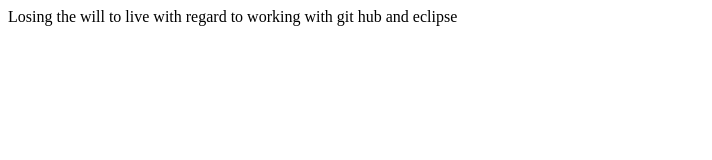
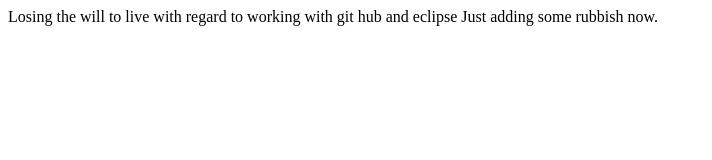
Before and after one commit to xaviermoore/gitwebtest2, a plain HTML site: page WebContent/index.html in a window 1280 px wide. Shown: the whole page, without its empty margins (0-712 px from the left). Drawn offline with Linux system fonts and the light colour scheme.

Commit message:
Added some more lines
Just added a little more text.

```diff
--- a/WebContent/index.html
+++ b/WebContent/index.html
@@ -8,5 +8,7 @@
 
 Losing the will to live with regard to working with git hub and eclipse
 
+Just adding some rubbish now.
+
 </body>
 </html>
```
